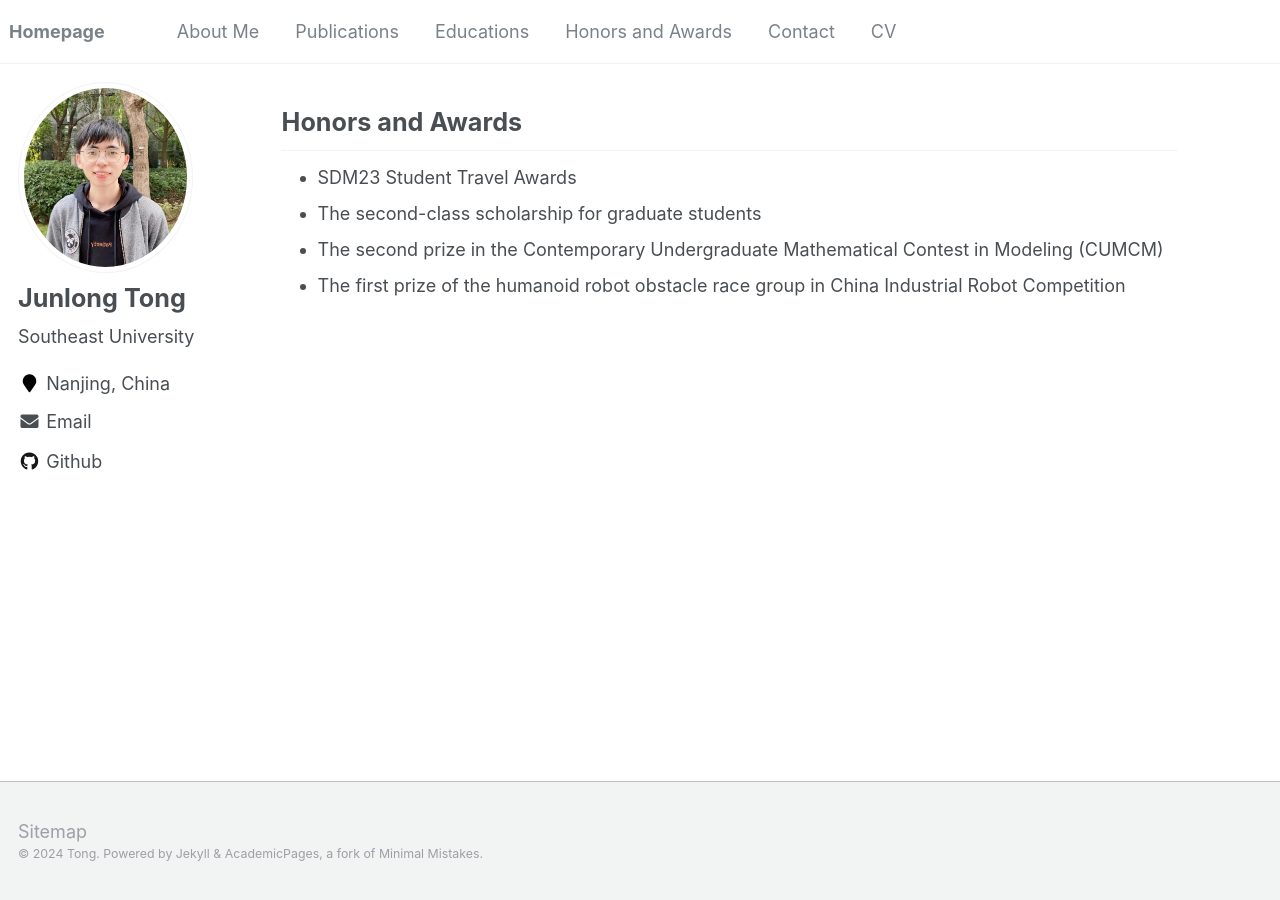
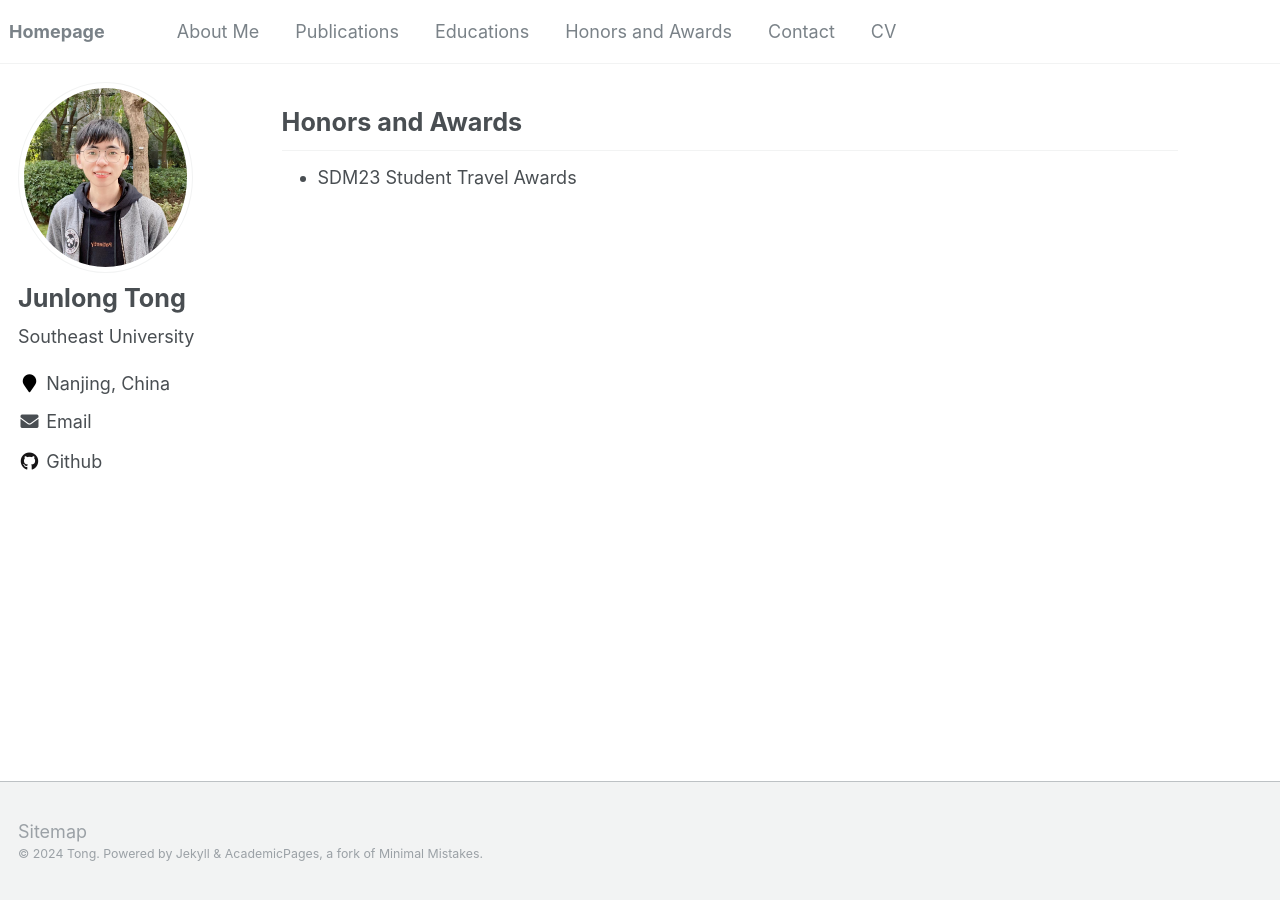
Before and after one commit to JL-tong/JL-tong.github.io, a Jekyll site: the page built from _pages/include/HonorsAwards.md, in a window 1280 px wide. Built offline with Jekyll 4.4.1, drawn with Linux system fonts in a browser that asks for light colours; our own code applies the rules of GitHub Pages for plain Markdown files; comment, search, counter and statistics services are not loaded.

Commit message:
Update HonorsAwards.md

```diff
--- a/_pages/include/HonorsAwards.md
+++ b/_pages/include/HonorsAwards.md
@@ -1,5 +1,2 @@
 # Honors and Awards
 * SDM23 Student Travel Awards
-* The second-class scholarship for graduate students
-* The second prize in the Contemporary Undergraduate Mathematical Contest in Modeling (CUMCM)
-* The first prize of the humanoid robot obstacle race group in China Industrial Robot Competition
```
